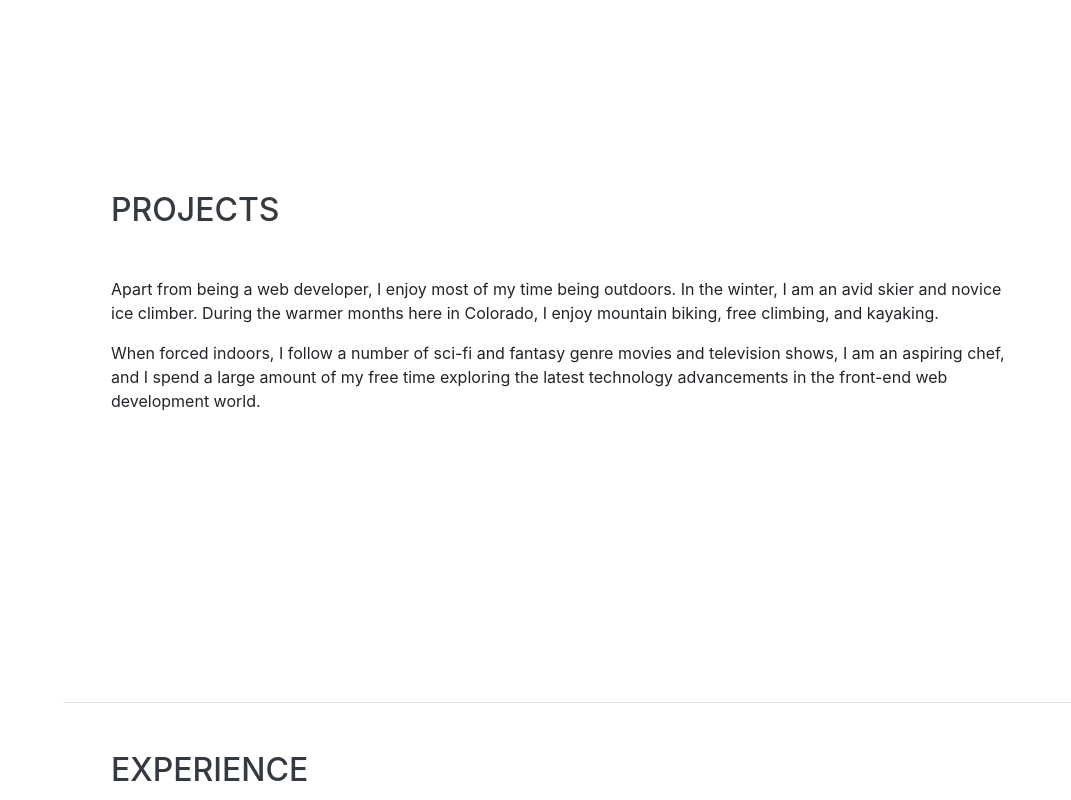
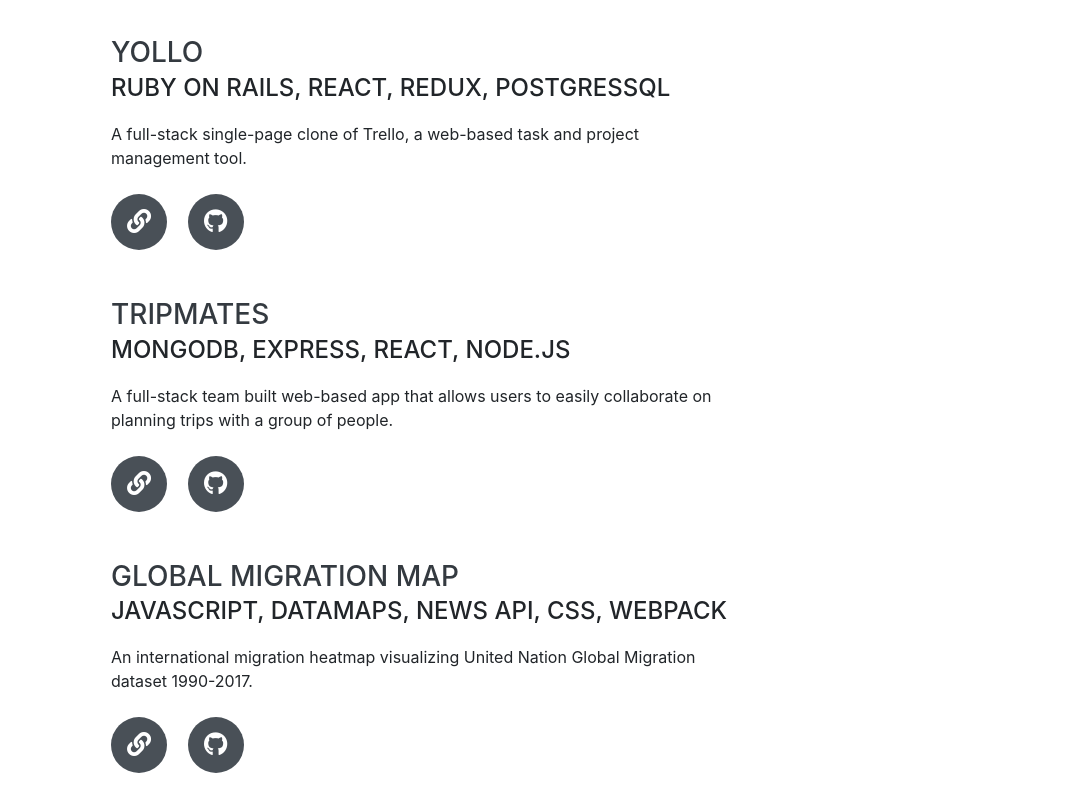
Before and after one commit to evaizli/portfolio, a website with bundled scripts: page index.html in a window 1280 px wide. Shown: the part 1700-2500 px from the top of the page, without its empty margins (209-1280 px from the left). Built offline with nearby package versions, Linux system fonts and the light colour scheme; a web font is replaced by a local one.

Commit message:
add project and links

```diff
--- a/index.html
+++ b/index.html
@@ -99,6 +99,9 @@
               <li class="list-inline-item">
                 <i class="devicon-nodejs-plain colored"></i>
               </li>
+                <li class="list-inline-item">
+                  <i class="devicon-rails-plain-wordmark colored"></i>
+                </li>
               <li class="list-inline-item">
                 <i class="devicon-ruby-plain-wordmark colored"></i>
               </li>
@@ -109,7 +112,7 @@
                 <i class="devicon-html5-plain-wordmark colored"></i>
               </li>
               <li class="list-inline-item">
-                <i class="fab fa-sass"></i>
+                <i class="devicon-sass-original colored"></i>
               </li>
               <li class="list-inline-item">
                 <i class="devicon-css3-plain-wordmark colored"></i>
@@ -122,9 +125,6 @@
               </li>
               <li class="list-inline-item">
                 <i class="devicon-git-plain-wordmark colored"></i>
-              </li>
-              <li class="list-inline-item">
-                <i class="devicon-babel-plain colored"></i>
               </li>
               <li class="list-inline-item">
                 <i class="devicon-mongodb-plain-wordmark colored"></i>
@@ -189,12 +189,64 @@
         <section class="resume-section p-3 p-lg-5 d-flex align-items-center" id="projects">
           <div class="w-100">
             <h2 class="mb-5">Projects</h2>
-            <p>Apart from being a web developer, I enjoy most of my time being outdoors. In the winter, I am an avid skier and
-              novice ice climber. During the warmer months here in Colorado, I enjoy mountain biking, free climbing, and
-              kayaking.</p>
-            <p class="mb-0">When forced indoors, I follow a number of sci-fi and fantasy genre movies and television shows, I am
-              an aspiring chef, and I spend a large amount of my free time exploring the latest technology advancements in the
-              front-end web development world.</p>
+            <div class="resume-item d-flex flex-column flex-md-row justify-content-between mb-5">
+              <div class="resume-content">
+                <h3 class="mb-0">Yollo</h3>
+                <div class="subheading mb-3">Ruby on Rails, React, Redux, PostGresSQL</div>
+                <div>A full-stack single-page clone of Trello, a web-based task and project management tool.</div>
+                <br>
+                <div class="social-icons">
+                  <a href="https://www.linkedin.com/in/evapan2000/">
+                    <i class="fas fa-link"></i>
+                  </a>
+                  <a href="https://github.com/evaizli/Yollo">
+                    <i class="fab fa-github"></i>
+                  </a>
+                </div>
+                <!-- <img class="img-fluid img-profile rounded-circle mx-auto mb-2" src="img/project.png" alt=""> -->
+              </div>
+              <div class="resume-date text-md-right">
+              </div>
+            </div>
+            <div class="resume-item d-flex flex-column flex-md-row justify-content-between mb-5">
+              <div class="resume-content">
+                <h3 class="mb-0">TripMates</h3>
+                <div class="subheading mb-3">MongoDB, Express, React, Node.js</div>
+                <div>A full-stack team built web-based app that allows users to easily collaborate on planning trips with a group of people.</div>
+                <br>
+                <div class="social-icons">
+                  <a href="https://tripmates-aa.herokuapp.com/#/">
+                    <i class="fas fa-link"></i>
+                  </a>
+                  <a href="https://github.com/evaizli/tripmates">
+                    <i class="fab fa-github"></i>
+                  </a>
+                </div>
+                <!-- <img class="img-fluid img-profile rounded-circle mx-auto mb-2" src="img/travel.jpg" alt=""> -->
+              </div>
+              <div class="resume-date text-md-right">
+              </div>
+            </div>
+
+            <div class="resume-item d-flex flex-column flex-md-row justify-content-between mb-5">
+              <div class="resume-content">
+                <h3 class="mb-0">Global Migration Map</h3>
+                <div class="subheading mb-3">JavaScript, DataMaps, News API, CSS, Webpack</div>
+                <div>An international migration heatmap visualizing United Nation Global Migration dataset 1990-2017.</div>
+                <br>
+                <div class="social-icons">
+                  <a href="https://evaizli.github.io/GlobalMigrationMap/">
+                    <i class="fas fa-link"></i>
+                  </a>
+                  <a href="https://github.com/evaizli/GlobalMigrationMap">
+                    <i class="fab fa-github"></i>
+                  </a>
+                </div>
+                <!-- <img class="img-fluid img-profile rounded-circle mx-auto mb-2" src="img/map.png" alt=""> -->
+              </div>
+              <div class="resume-date text-md-right">
+              </div>
+            </div>
           </div>
         </section>
 
```
Also changed, not shown: img/map.png (added), img/project.png (added), 1 other file.
